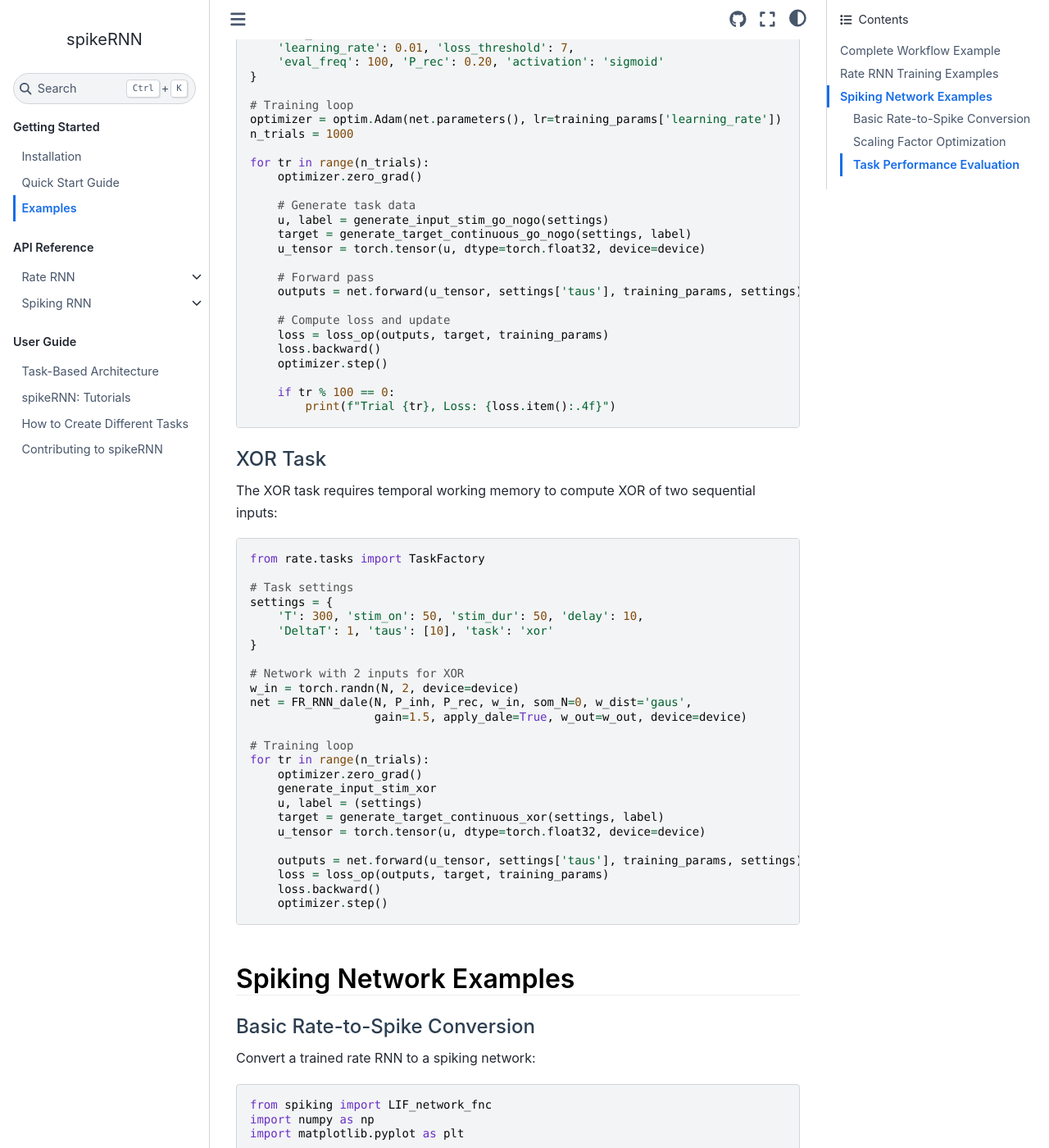
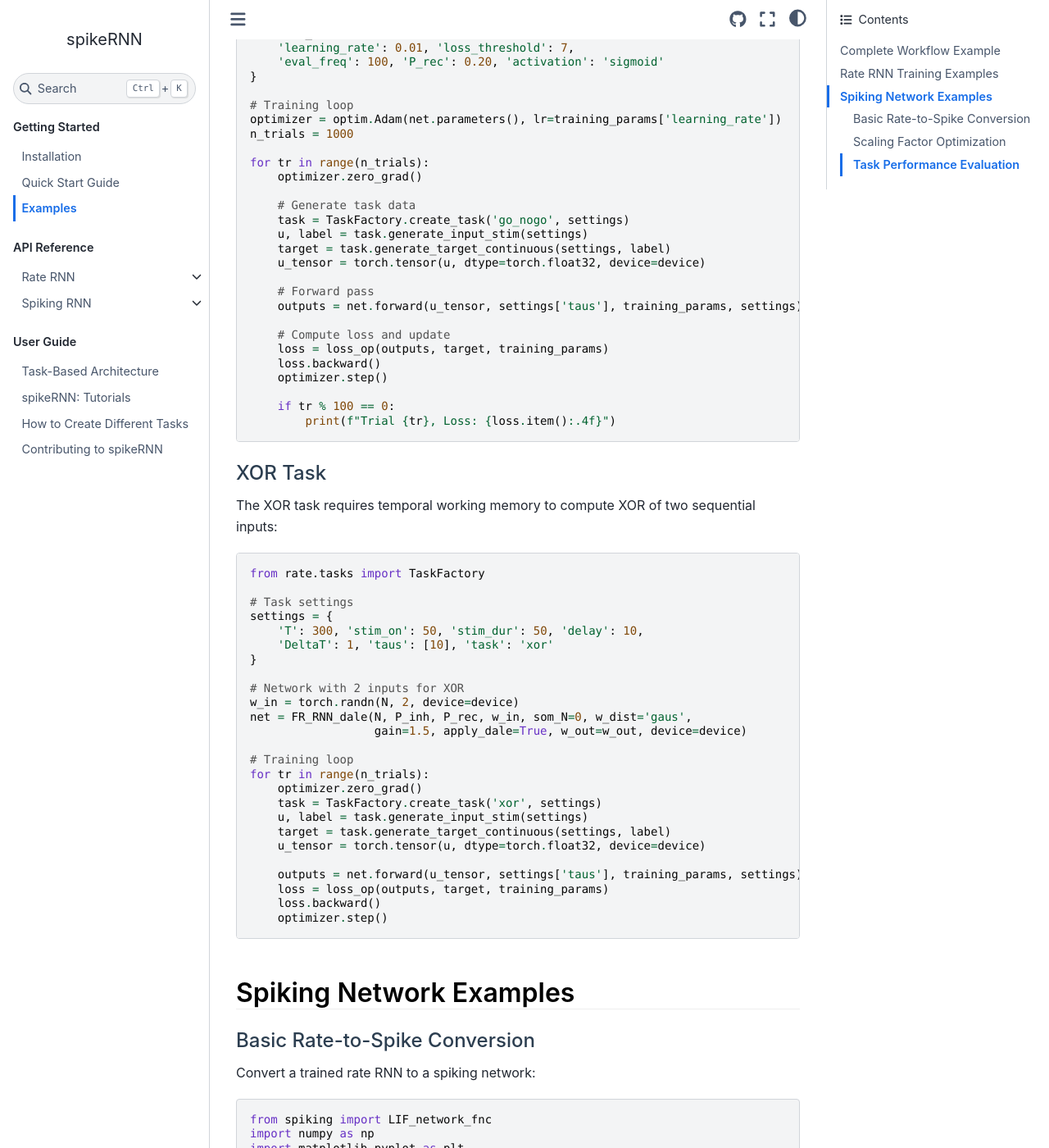
Before and after one commit to NuttidaLab/spikeRNN, a Sphinx documentation site: the page built from docs/examples.rst, in a window 1280 px wide and 1400 px high, scrolled down 1847 px. Shown: the whole window at 82% size. Built offline with Sphinx 7.4.7 and the Sphinx Book theme 1.1.4, drawn with Linux system fonts in a browser that asks for light colours.

Commit message:
update example code

```diff
--- a/docs/examples.rst
+++ b/docs/examples.rst
@@ -104,8 +104,9 @@ The Go-NoGo task trains the network to respond to "Go" stimuli and withhold resp
         optimizer.zero_grad()
 
         # Generate task data
-        u, label = generate_input_stim_go_nogo(settings)
-        target = generate_target_continuous_go_nogo(settings, label)
+        task = TaskFactory.create_task('go_nogo', settings)
+        u, label = task.generate_input_stim(settings)
+        target = task.generate_target_continuous(settings, label)
         u_tensor = torch.tensor(u, dtype=torch.float32, device=device)
 
         # Forward pass
@@ -142,9 +143,9 @@ The XOR task requires temporal working memory to compute XOR of two sequential i
     # Training loop
     for tr in range(n_trials):
         optimizer.zero_grad()
-        generate_input_stim_xor
-        u, label = (settings)
-        target = generate_target_continuous_xor(settings, label)
+        task = TaskFactory.create_task('xor', settings)
+        u, label = task.generate_input_stim(settings)
+        target = task.generate_target_continuous(settings, label)
         u_tensor = torch.tensor(u, dtype=torch.float32, device=device)
 
         outputs = net.forward(u_tensor, settings['taus'], training_params, settings)
```
